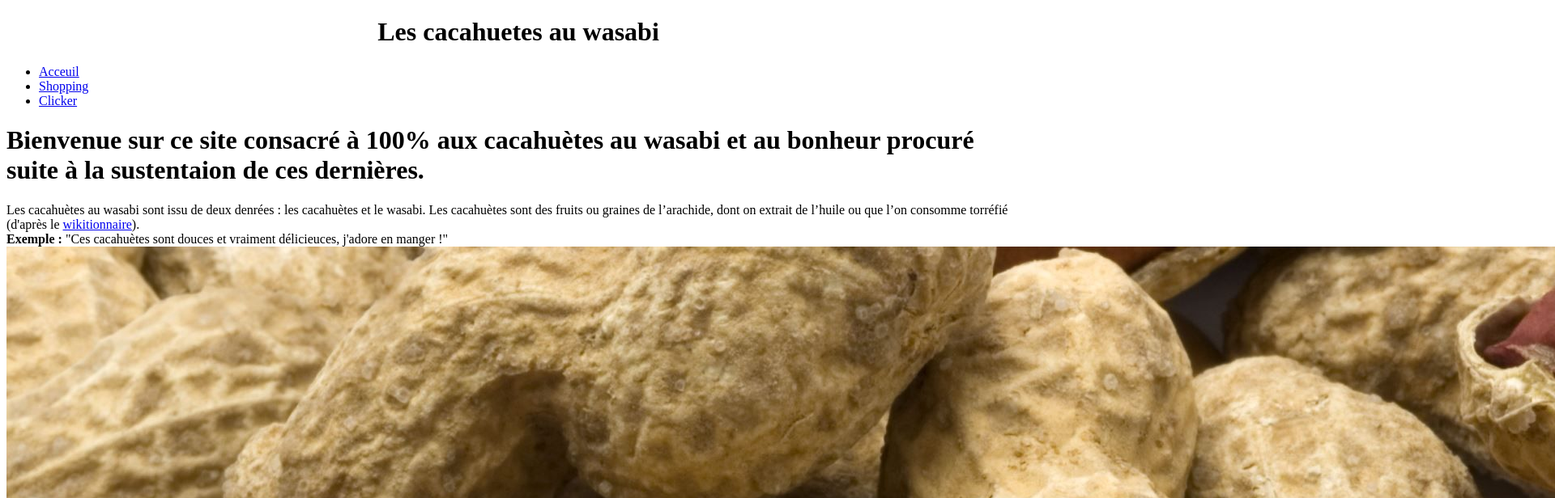
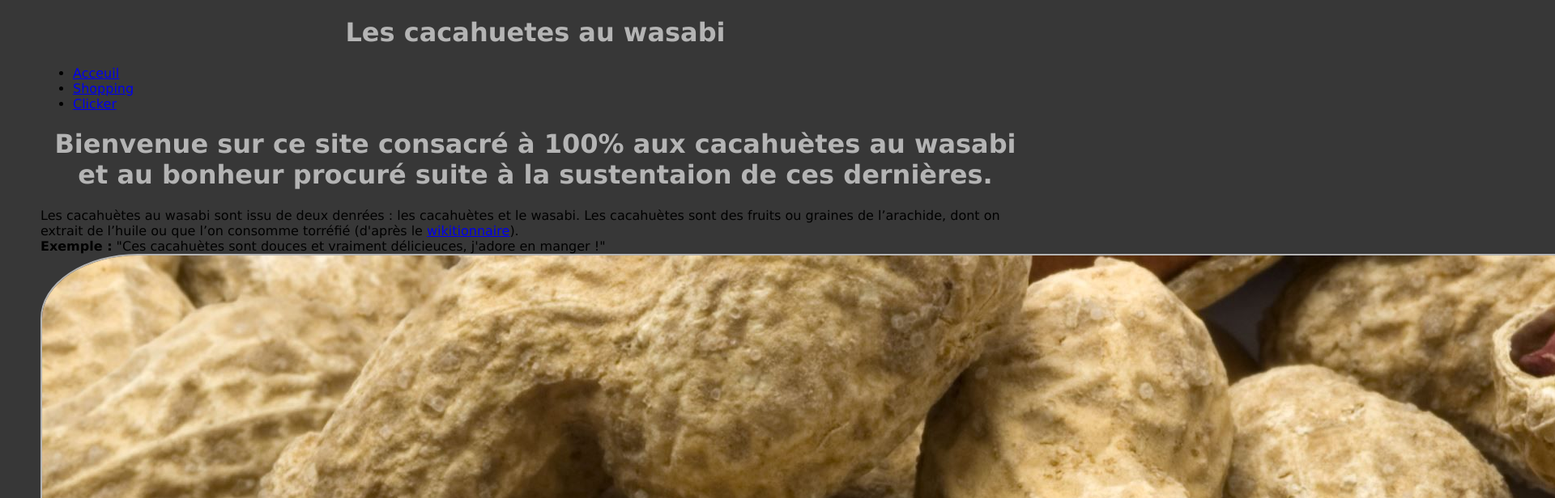
Before and after one commit to victorSejournes22005043/-Mael-Victor-caouette-au-wasabi, a plain HTML site: page index.html in a window 1280 px wide. Shown: the top 616 px of the page at 81% size, 1920 px wide, since content can reach past the window. Drawn offline with Linux system fonts and the light colour scheme.

Commit message:
pour Victor le s

```diff
--- /dev/null
+++ b/css/style.css
@@ -0,0 +1,14 @@
+body{
+    background-color: rgb(55, 55, 55);
+    font-family: Verdana;
+    margin-left: 50px;
+}
+
+h1{
+    text-align: center;
+    color: rgb(180, 180, 180);
+}
+img {
+    border: 2px solid rgb(180, 180, 180);
+    border-radius: 5%;
+}
--- a/index.html
+++ b/index.html
@@ -5,9 +5,10 @@
     <meta http-equiv="X-UA-Compatible" content="IE=edge">
     <meta name="viewport" content="width=device-width, initial-scale=1.0">
     <title>cahuet au wasabi</title>
+    <link rel="stylesheet" href="css/style.css">
 </head>
 <body>
-    <center><h1>Les cacahuetes au wasabi</h1></center>
+    <h1>Les cacahuetes au wasabi</h1>
     <nav class="menu">
         <ul>
             <li><a href="index.html">Acceuil</a></li>
```
Also changed, not shown: clicker.html (+15 -1 lines), clicker.js (added, +14 -0 lines), shopping.html (+1 -0 lines).
